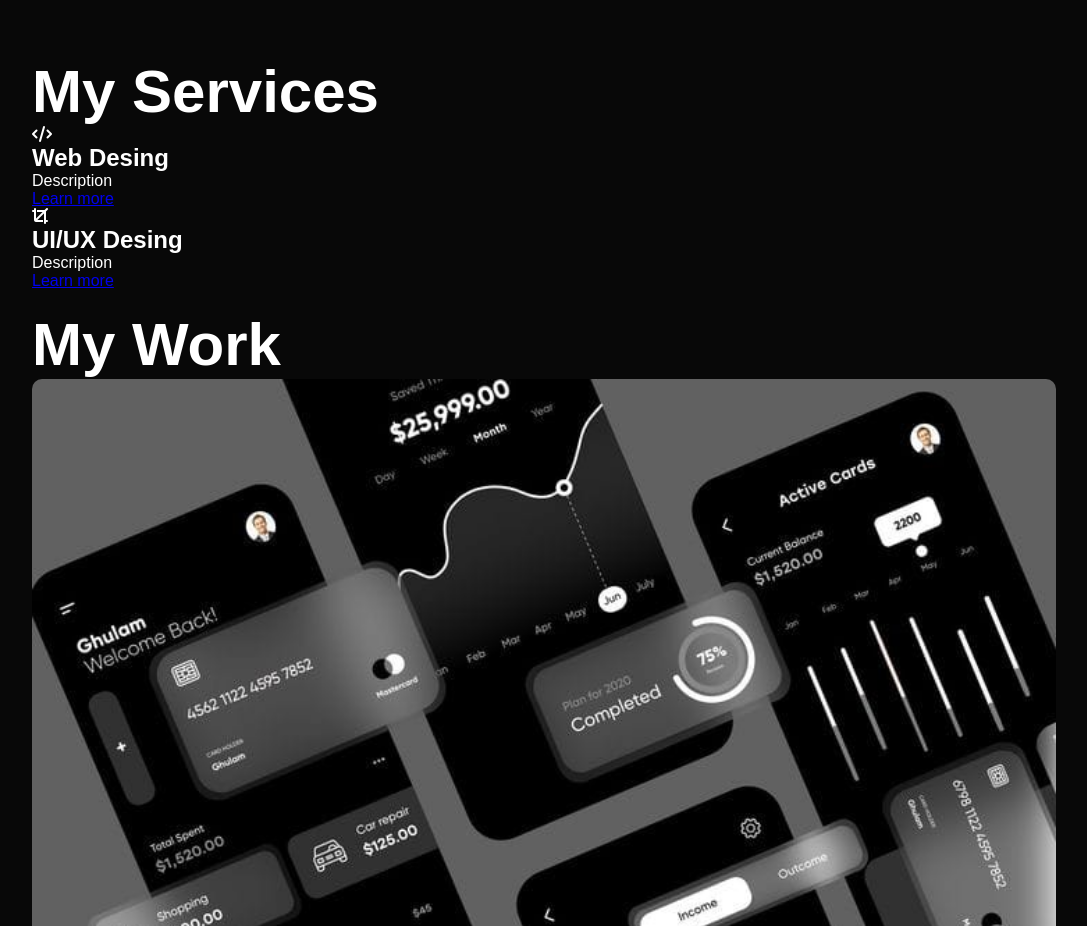
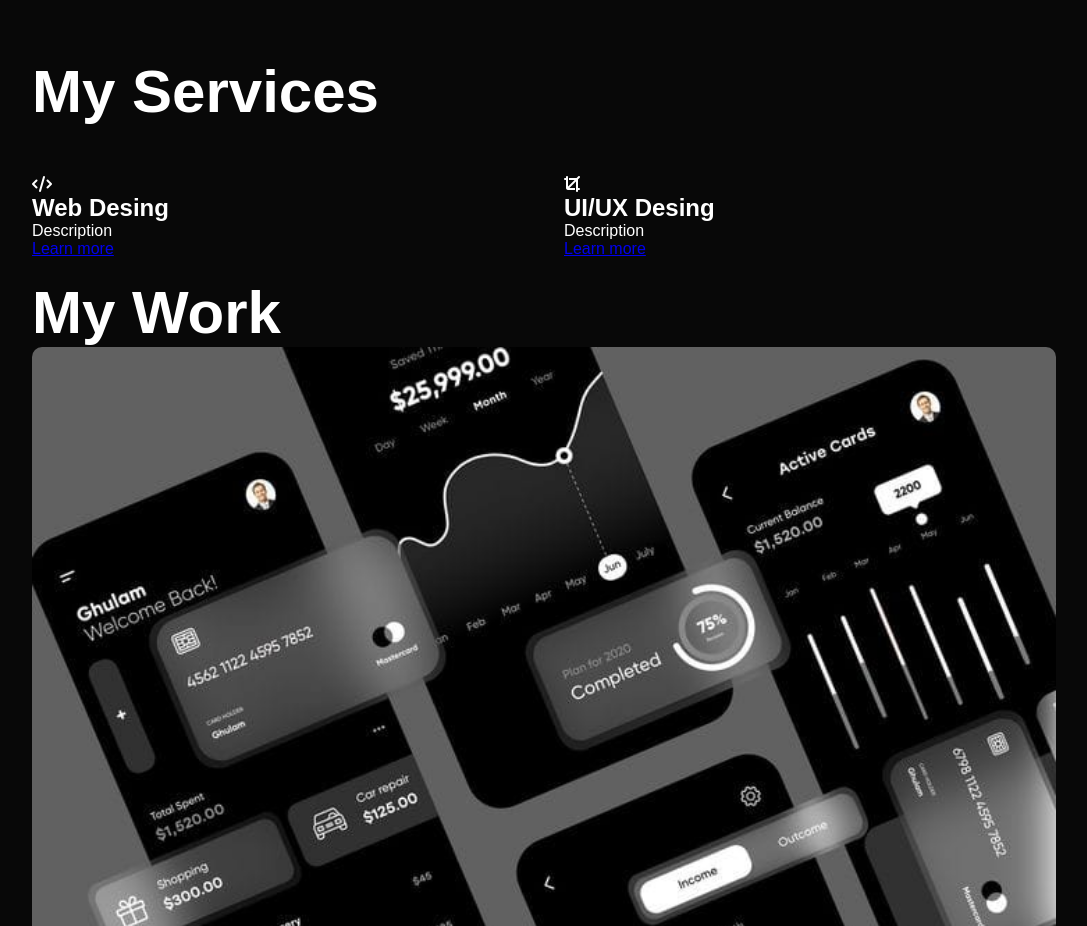
Before and after one commit to Rinky73577/Personal_Portfolio_website, a plain HTML site: page Personal_portfolio_website/index.html in a window 1280 px wide. Shown: the part 1380-2306 px from the top of the page, without its empty margins (96-1183 px from the left). Drawn offline with Linux system fonts and the light colour scheme.

Commit message:
Update style.css

```diff
--- a/Personal_portfolio_website/style.css
+++ b/Personal_portfolio_website/style.css
@@ -141,6 +141,18 @@ nav ul li a:hover::after{
 .tab-contents.active-tab{
     display: block;
 }
+
+/*-----------------services---------------------*/
+#services{
+    padding: 30px 0;
+}
+.services-list{
+    display: grid;
+    grid-template-columns: repeat(auto-fit, minmax(250px, 1fr));
+    grid-gap: 40px;
+    margin-top: 50px;
+}
+
 .work img{
     width: 100%;
     border-radius: 10px;
```
